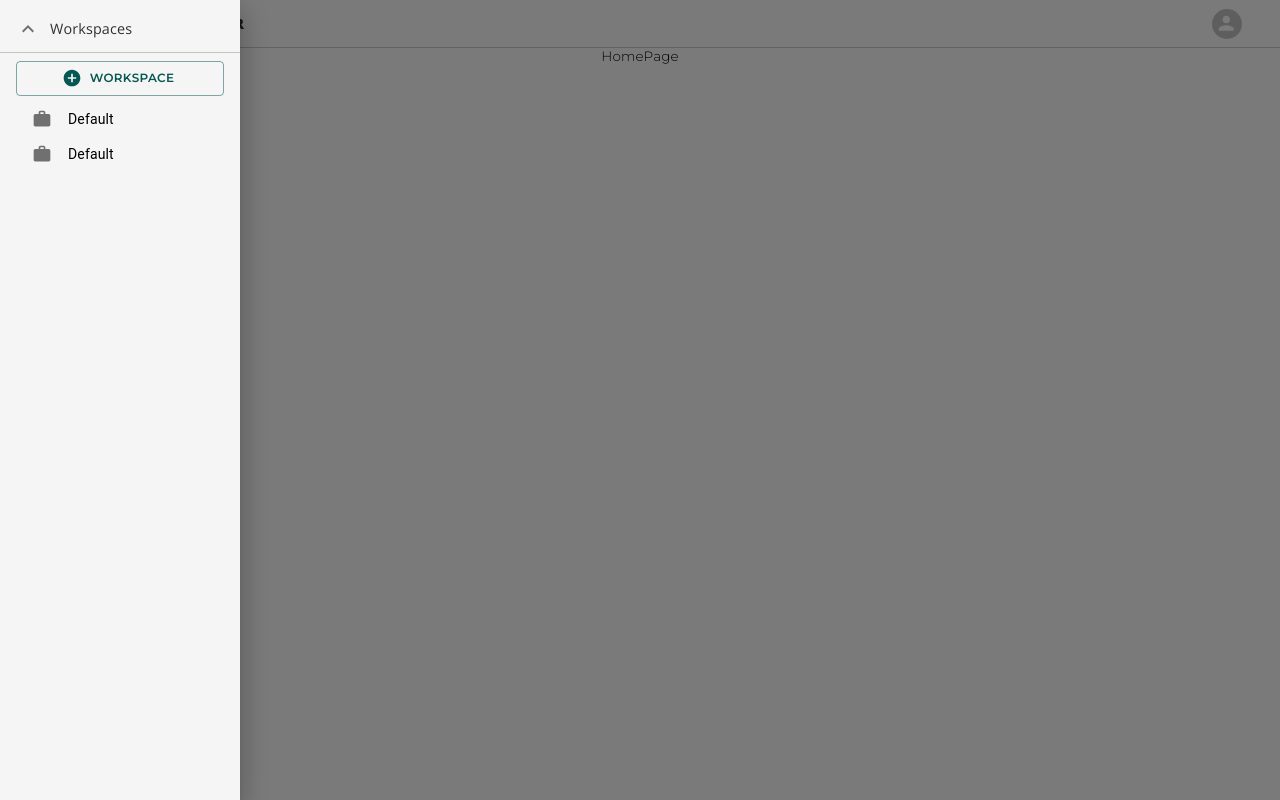
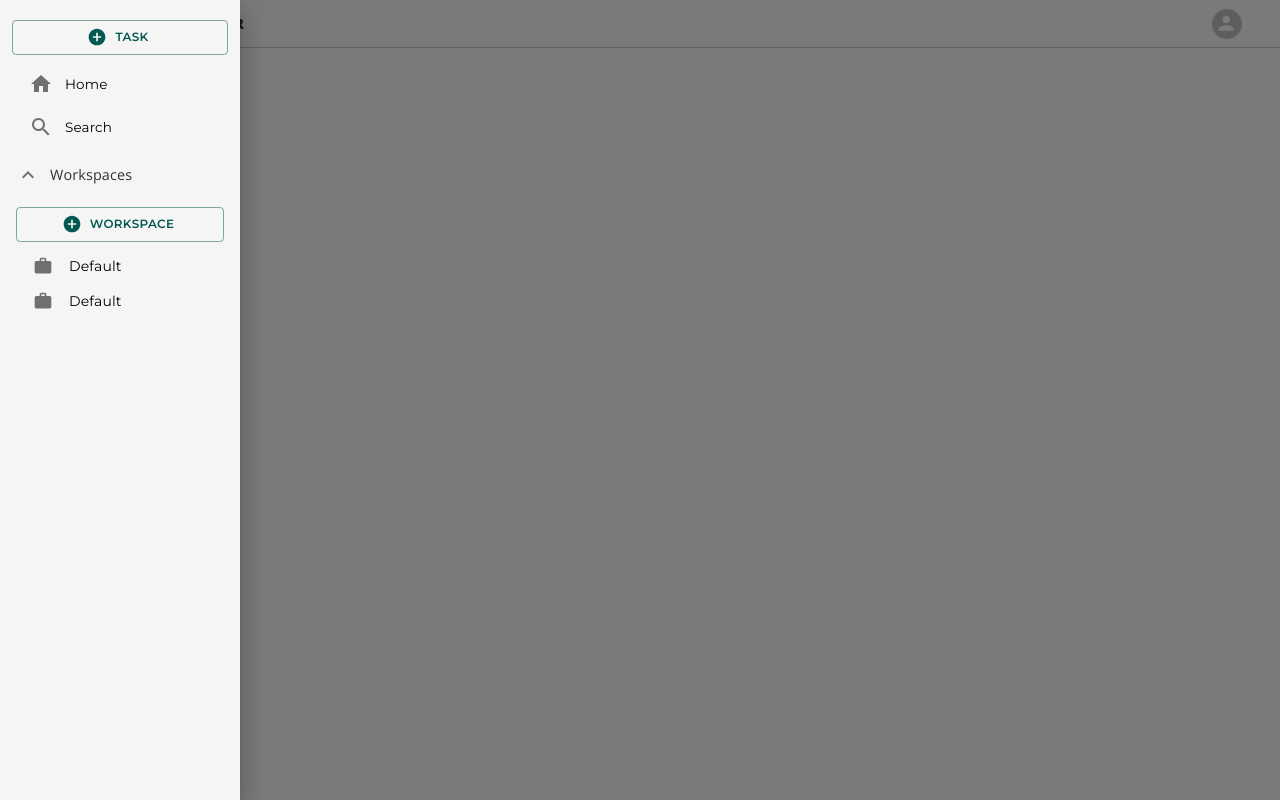
Before and after one commit to alejandroguardadodev/taskmanager, a React (Vite) app: page / in a window 1280 px wide. Both pictures are taken after a click on the button 50 px from the left and 23 px from the top of the page. Built offline with nearby package versions, Linux system fonts and the light colour scheme.

Commit message:
feat:Cards

```diff
--- /dev/null
+++ b/src/components/ComponentItem/index.tsx
@@ -0,0 +1,71 @@
+import React from 'react'
+
+import { styled } from '@mui/system'
+
+import MenuItem from '@mui/material/MenuItem'
+import ListItemText from '@mui/material/ListItemText'
+import ListItemIcon from '@mui/material/ListItemIcon'
+
+const CustomMenuItem = styled(MenuItem, {
+    shouldForwardProp: (props) => props !== "dissableIconAnimation" && props !== "dissablePaddingBottom" && props !== "solebutton"
+})<{ dissableIconAnimation: boolean; dissablePaddingBottom: boolean; solebutton: boolean; }>(({ theme, dissableIconAnimation, dissablePaddingBottom, solebutton }) => ({
+    width: '100%',
+    border: '1px solid rgba(0, 0, 0, 0)',
+    ...(!dissablePaddingBottom && {
+        marginBottom: '3px',
+    }),
+    ...( solebutton && {
+        borderRadius: '5px',
+        width: '90%'
+    }),
+    transition: 'border .2s ease-in-out',
+    '& .icon-object svg': {
+        transition: 'transform .2s ease-in-out, color .2s ease-in-out'
+    },
+    '&:hover': {
+        ...( !dissableIconAnimation && {
+            '& .icon-object svg': {
+                transform: 'translate(2px, 0px)',
+                color: theme.palette.primary.main,
+            }
+        }),
+        ...( solebutton && {
+            border: '1px solid rgba(0, 0, 0, .2)',
+        })
+    }
+}))
+
+const Text = styled(ListItemText)(() => ({
+    fontFamily: "'Montserrat' !important",
+    fontWeight: '400 !important',
+    fontSize: '.8rem',
+    textTransform: 'capitalize',
+    '& .MuiTypography-root': {
+        fontFamily: "'Montserrat' !important",
+        fontWeight: '400 !important',
+    }
+}))
+
+interface ItemPropsType {
+    text: string;
+    icon?: React.ReactNode;
+    dissableIconAnimation?: boolean;
+    dissablePaddingBottom?: boolean;
+    solebutton?: boolean;
+    mb?: number;
+}
+
+const ComponentItem = ({ text, icon, dissableIconAnimation=false, dissablePaddingBottom=false, solebutton=false, mb }:ItemPropsType) => {
+    return (
+        <CustomMenuItem solebutton={solebutton} dissableIconAnimation={dissableIconAnimation} dissablePaddingBottom={dissablePaddingBottom} sx={{ background: 'transparent !important', ...(mb && { marginBottom: `${mb}px` }) }} disableRipple>
+            {icon && (
+                <ListItemIcon className='icon-object'>
+                    {icon}
+                </ListItemIcon>
+            )}
+          <Text>{text}</Text>
+        </CustomMenuItem>
+    )
+}
+
+export default ComponentItem
--- /dev/null
+++ b/src/components/cards/WorkspaceCard/index.tsx
@@ -0,0 +1,21 @@
+import React from 'react'
+
+import Card from '@mui/material/Card'
+import CardHeader from '@mui/material/CardHeader'
+
+interface WorkspaceCardPropsType {
+    width: number;
+}
+
+const WorkspaceCard = ({ width }:WorkspaceCardPropsType) => {
+  return (
+    <Card sx={{ maxWidth: `${width}px` }}>
+        <CardHeader
+            title="Default"
+            subheader="Tasks"
+        />
+    </Card>
+  )
+}
+
+export default WorkspaceCard
--- a/src/layouts/DashboardLayout/MainMenu/MenuContent/Item/index.tsx
+++ /dev/null
@@ -1,49 +0,0 @@
-import React from 'react'
-
-import { styled } from '@mui/system'
-
-import MenuItem from '@mui/material/MenuItem'
-import ListItemText from '@mui/material/ListItemText'
-import ListItemIcon from '@mui/material/ListItemIcon'
-
-const CustomMenuItem = styled(MenuItem)(() => ({
-    borderBottom: '1px solid rgba(0, 0, 0, 0)',
-    marginBottom: '3px',
-    transition: 'border .2s ease-in-out',
-    '& .icon-object svg': {
-        transition: 'transform .2s ease-in-out'
-    },
-    '&:hover': {
-        borderBottom: '1px solid rgba(0, 0, 0, .2)',
-        '& .icon-object svg': {
-            transform: 'rotate(-25deg)'
-        }
-    }
-}))
-
-const Text = styled(ListItemText)(() => ({
-    fontFamily: "'Montserrat'",
-    fontWeight: 300,
-    fontSize: '.8rem',
-    textTransform: 'capitalize',
-}))
-
-interface ItemPropsType {
-    text: string;
-    icon?: React.ReactNode;
-}
-
-const Item = ({ text, icon }:ItemPropsType) => {
-    return (
-        <CustomMenuItem sx={{ background: 'transparent !important' }} disableRipple>
-            {icon && (
-                <ListItemIcon className='icon-object'>
-                    {icon}
-                </ListItemIcon>
-            )}
-          <Text>{text}</Text>
-        </CustomMenuItem>
-    )
-}
-
-export default Item
--- a/src/layouts/DashboardLayout/MainMenu/MenuContent/ItemContent/index.tsx
+++ b/src/layouts/DashboardLayout/MainMenu/MenuContent/ItemContent/index.tsx
@@ -40,7 +40,6 @@ const ItemContent = ({ id, title, defaultExpanded=false, children, btntext, onAc
         sx={{
           flexDirection: "row-reverse !important",
           gap: '10px',
-          borderBottom: '1px solid rgba(0, 0, 0, .2)',
           minHeight: '48px !important',
           height: '48px !important',
         }}
--- a/src/layouts/DashboardLayout/MainMenu/MenuContent/index.tsx
+++ b/src/layouts/DashboardLayout/MainMenu/MenuContent/index.tsx
@@ -1,38 +1,63 @@
 import { styled } from '@mui/system'
 
 import ItemContent from './ItemContent'
-import Item from './Item'
+import ComponentItem from '../../../../components/ComponentItem'
+
+import Button from '@mui/material/Button'
 
 import WorkIcon from '@mui/icons-material/Work'
+import HomeIcon from '@mui/icons-material/Home'
+import SearchIcon from '@mui/icons-material/Search'
+import AddCircleIcon from '@mui/icons-material/AddCircle'
 
 const Container = styled("div")(() => ({
   padding: '20px 0px',
   width: '100%',
   height: '100%',
   overflowX: 'hidden',
-  overflowY: 'scroll',
+  overflowY: 'auto',
   boxSizing: 'border-box',
   display: 'flex',
   flexDirection: 'column',
   justifyContent: 'flex-start',
   alignItems: 'center',
-  paddingTop: '5px'
+  //paddingTop: '5px'
 }))
 
 const MenuContent = () => {
   return (
     <Container>
+      <Button startIcon={<AddCircleIcon />} sx={{ width: '90%', marginBottom: '10px' }} variant='outlined'>Task</Button>
+
+      <ComponentItem
+          icon={<HomeIcon />}
+          text='Home'
+          dissableIconAnimation
+          dissablePaddingBottom
+          solebutton
+          mb={5}
+        />
+
+      <ComponentItem
+          icon={<SearchIcon />}
+          text='Search'
+          dissableIconAnimation
+          dissablePaddingBottom
+          solebutton
+          mb={5}
+        />
+
       <ItemContent
         id="workspace-action"
         title="Workspaces"
         btntext='Workspace'
         defaultExpanded
       >
-        <Item
+        <ComponentItem
           icon={<WorkIcon />}
           text='Default'
         />
-        <Item
+        <ComponentItem
           icon={<WorkIcon />}
           text='Default'
         />
--- /dev/null
+++ b/src/pages/HomePage/WorkspaceSection/index.tsx
@@ -0,0 +1,20 @@
+import React from 'react'
+
+import { styled } from '@mui/system'
+
+import WorkspaceCard from '../../../components/cards/WorkspaceCard'
+
+const ArticleContainer = styled("section")(() => ({
+    width: '100%',
+
+}))
+
+const WorkspaceSection = () => {
+  return (
+    <ArticleContainer>
+        <WorkspaceCard width={200} />
+    </ArticleContainer>
+  )
+}
+
+export default WorkspaceSection
--- a/src/pages/HomePage/index.tsx
+++ b/src/pages/HomePage/index.tsx
@@ -1,7 +1,18 @@
+import { styled } from '@mui/system'
+
+import WorkspaceSection from './WorkspaceSection'
+
+const Container = styled("article")(() => ({
+  width: '100%',
+  maxWidth: '1500px',
+  paddingTop: '20px',
+}))
 
 const HomePage = () => {
   return (
-    <div>HomePage</div>
+    <Container>
+      <WorkspaceSection />
+    </Container>
   )
 }
 
```
